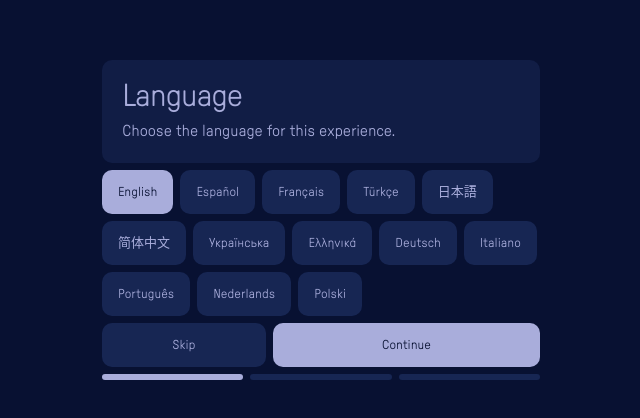
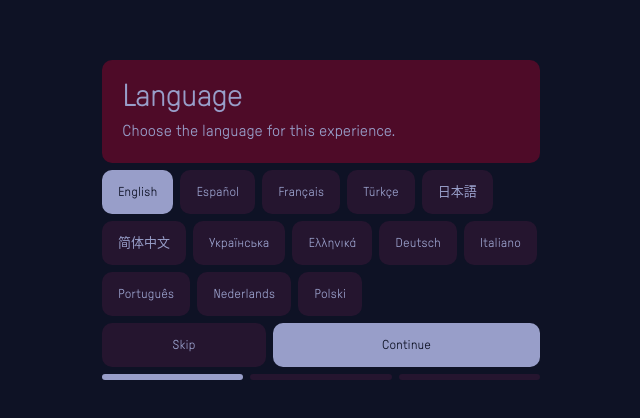
Before and after one commit to cedarandcactus/burgama-site-14.5, a Next.js app: page / in a window 1280 px wide. Shown: the part 180-598 px from the top of the page, without its empty margins (319-959 px from the left). Built offline with nearby package versions, Linux system fonts and the light colour scheme.

Commit message:
feat: update color palette for dark theme\n\nUpdated color variables in globals.css and layout.tsx to new shades for better dark theme aesthetics.

```diff
--- a/app/globals.css
+++ b/app/globals.css
@@ -59,11 +59,11 @@
 :root {
   color-scheme: dark;
 
-  --navy: #081132;
-  --periwinkle: #a9addb;
-  --surface-1: #111d45;
-  --surface-2: #172653;
-  --surface-3: #203263;
+  --navy: #0e1225;
+  --periwinkle: #989ec9;
+  --surface-1: #4e0b28;
+  --surface-2: #25152f;
+  --surface-3: #3a1230;
 
   --background: var(--navy);
   --foreground: var(--periwinkle);
@@ -305,8 +305,8 @@ html[data-entry-open='true'] body {
 }
 
 .hero-scroll {
-  --experience-periwinkle: #9aa1d1;
-  --experience-navy: #081132;
+  --experience-periwinkle: #989ec9;
+  --experience-navy: #0e1225;
   --video-clip-x: calc((100vw - 438px) / 2);
   --video-clip-y: calc((100vh - 270px) / 2);
   --video-radius: 14px;
--- a/app/layout.tsx
+++ b/app/layout.tsx
@@ -48,7 +48,7 @@ export const metadata: Metadata = {
 
 export const viewport: Viewport = {
   colorScheme: 'dark',
-  themeColor: '#081132',
+  themeColor: '#0e1225',
 }
 
 export default function RootLayout({
```
Also changed, not shown: public/references/burgama-palette.png (added).
